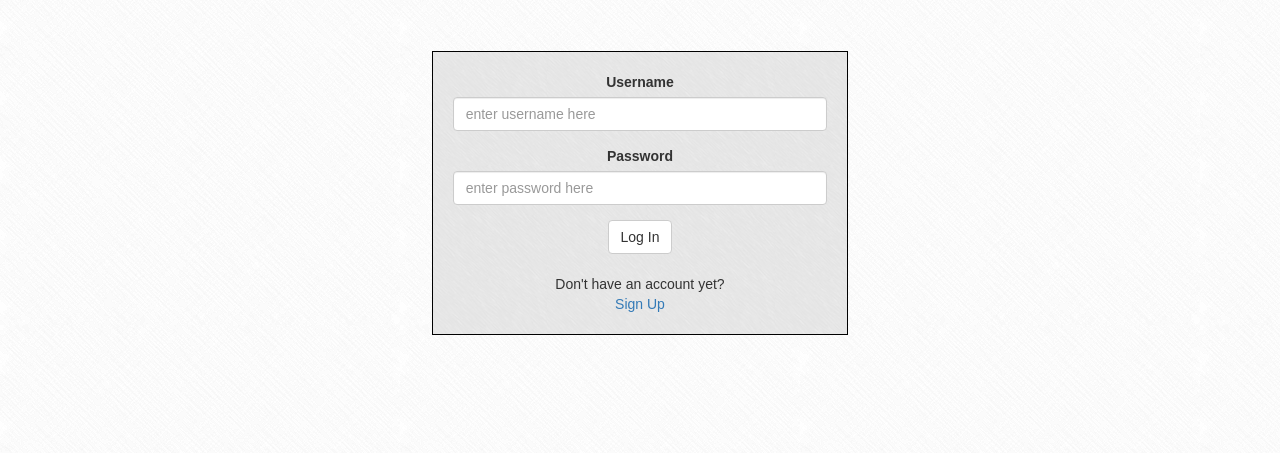
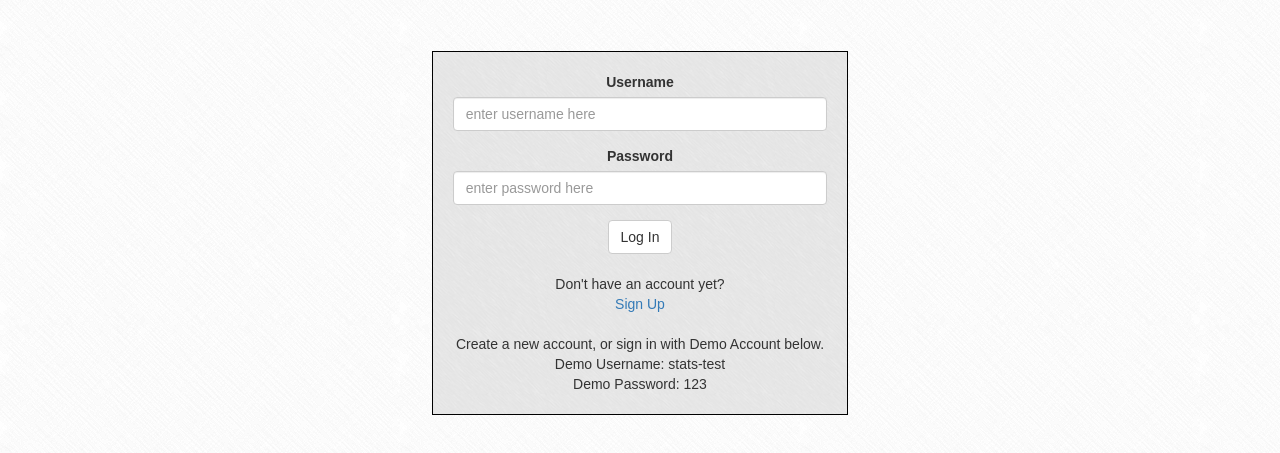
Before and after one commit to codybarber/Advanced-Metrics, a website: page frontEnd/index.html at #/login in a window 1280 px wide. Shown: the part 75-528 px from the top of the page. Drawn offline with nearby package versions, Linux system fonts and the light colour scheme; a web font is replaced by a local one.

Commit message:
Added demo credentials

```diff
--- a/frontEnd/login.html
+++ b/frontEnd/login.html
@@ -19,6 +19,12 @@
       <span>Don't have an account yet?</span><br>
       <a href="#/signup">Sign Up</a>
     </div>
+    <div class="row">
+      <br>
+      <span>Create a new account, or sign in with Demo Account below.</span><br>
+      <span>Demo Username: stats-test</span><br>
+      <span>Demo Password: 123</span><br>
+    </div>
   </div>
   <div class="col-md-4"></div>
 </div>
```
